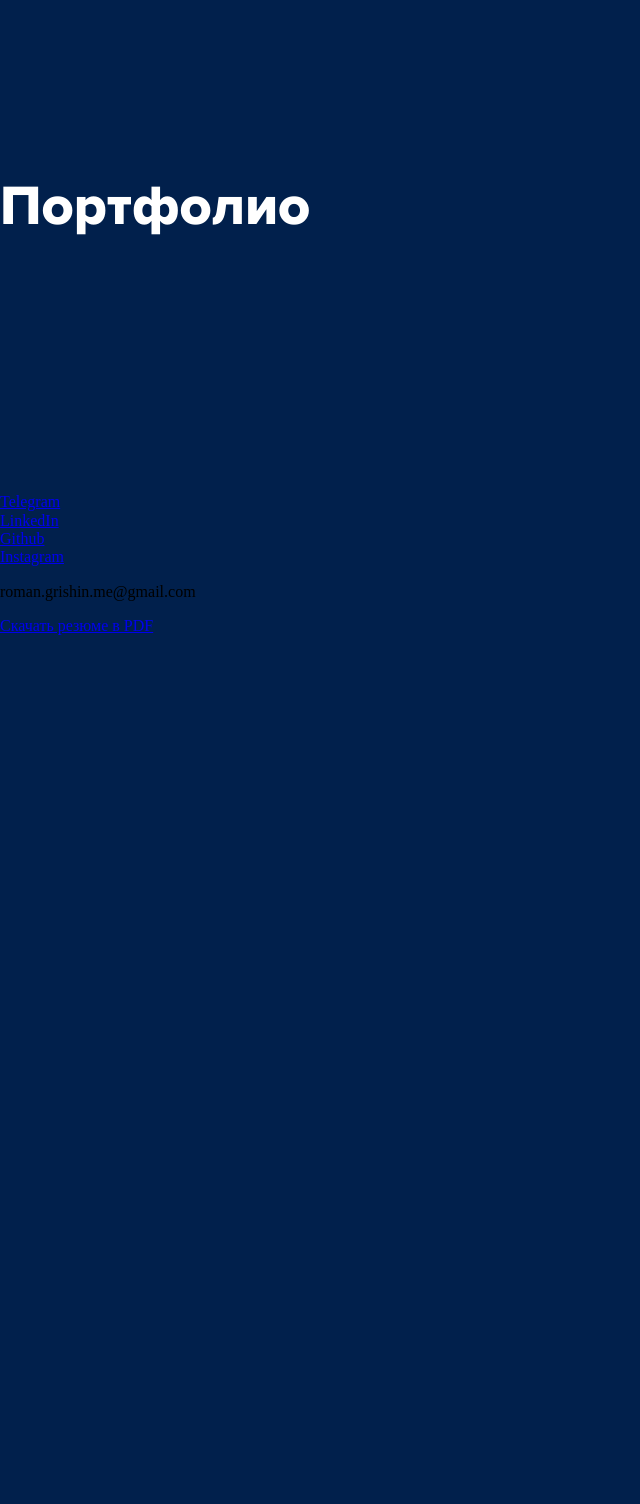
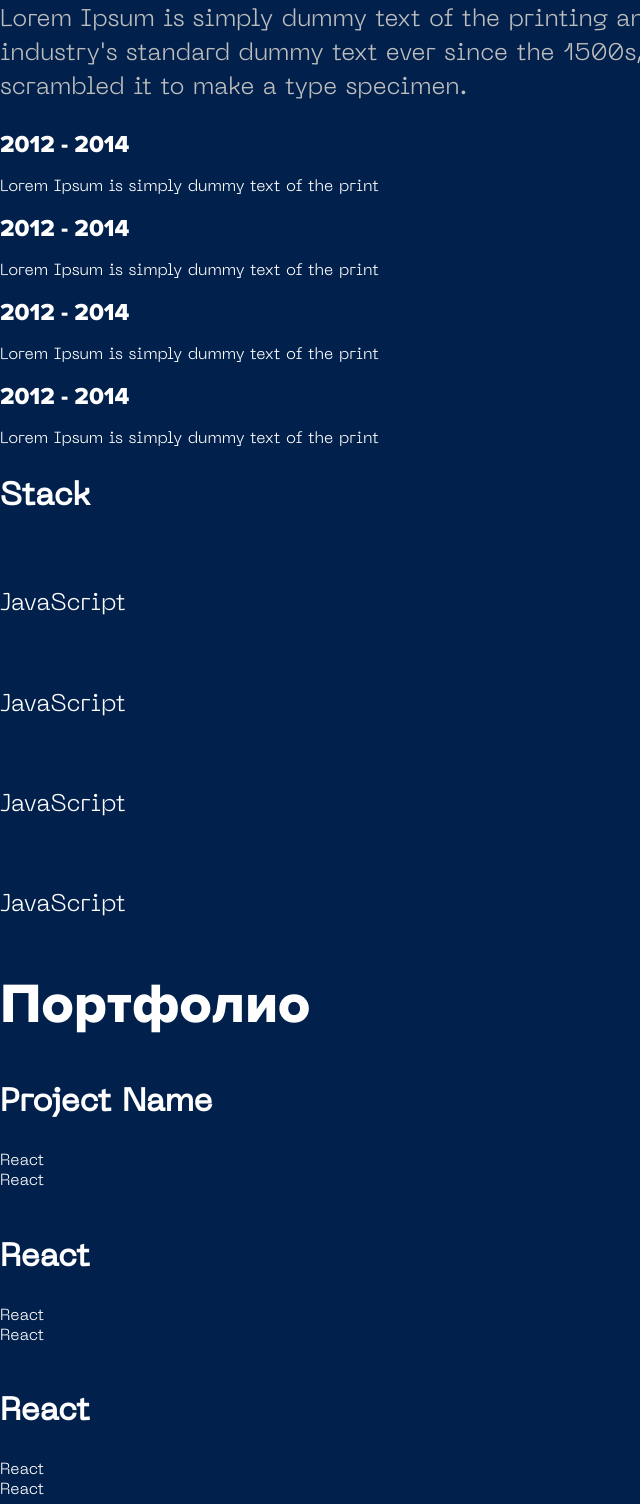
Before and after one commit to OddyHater/portfolio, a website built with webpack: page src/index.html in a window 1280 px wide. Shown: the part 898-2402 px from the top of the page, without its empty margins (0-640 px from the left). Before the commit the page ends 1534 px from the top, so only its background shows below. Built offline with nearby package versions, Linux system fonts and the light colour scheme.

Commit message:
typography

```diff
--- a/src/index.html
+++ b/src/index.html
@@ -41,44 +41,45 @@
         <img src="" alt="" class="about__image">
         <div class="about__text-container">
           <h2 class="about__title title">О себе</h2>
-          <p class="about__subtitle subtitle"></p>
+          <p class="about__subtitle subtitle">Lorem Ipsum is simply dummy text of the printing and typesetting industry. Lorem Ipsum has been the industry's standard dummy text ever since the 1500s, when an unknown printer took a galley of type and scrambled it to make a type specimen.</p>
           <ul class="about__list">
             <li class="about__list-item">
-              <span class="about__date"></span>
-              <p class="about__text"></p>
+              <span class="about__date">2012 - 2014</span>
+              <p class="about__text">Lorem Ipsum is simply dummy text of the print</p>
             </li>
             <li class="about__list-item">
-              <span class="about__date"></span>
-              <p class="about__text"></p>
+              <span class="about__date">2012 - 2014</span>
+              <p class="about__text">Lorem Ipsum is simply dummy text of the print</p>
             </li>
             <li class="about__list-item">
-              <span class="about__date"></span>
-              <p class="about__text"></p>
+              <span class="about__date">2012 - 2014</span>
+              <p class="about__text">Lorem Ipsum is simply dummy text of the print</p>
             </li>
             <li class="about__list-item">
-              <span class="about__date"></span>
-              <p class="about__text"></p>
+              <span class="about__date">2012 - 2014</span>
+              <p class="about__text">Lorem Ipsum is simply dummy text of the print</p>
             </li>
           </ul>
         </div>
     </section>
     <section class="stack">
+      <h3 class="stack__title">Stack</h3>
       <ul class="stack__list">
         <li class="stack__list-item">
           <img src="" alt="" class="stack__icon">
-          <p class="stack__text"></p>
+          <p class="stack__text">JavaScript</p>
         </li>
         <li class="stack__list-item">
           <img src="" alt="" class="stack__icon">
-          <p class="stack__text"></p>
+          <p class="stack__text">JavaScript</p>
         </li>
         <li class="stack__list-item">
           <img src="" alt="" class="stack__icon">
-          <p class="stack__text"></p>
+          <p class="stack__text">JavaScript</p>
         </li>
         <li class="stack__list-item">
           <img src="" alt="" class="stack__icon">
-          <p class="stack__text"></p>
+          <p class="stack__text">JavaScript</p>
         </li>
       </ul>
     </section>
@@ -86,26 +87,26 @@
       <h2 class="portfolio__title title">Портфолио</h2>
       <ul class="portfolio__cards">
         <li class="portfolio__card card">
-          <h3 class="card__title"></h3>
+          <h3 class="card__title">Project Name</h3>
           <ul class="card__stack-list">
-            <li class="card__stack-list-item"></li>
-            <li class="card__stack-list-item"></li>
+            <li class="card__stack-list-item">React</li>
+            <li class="card__stack-list-item">React</li>
           </ul>
           <img src="" alt="" class="card__image">
         </li>
         <li class="portfolio__card card">
-          <h3 class="card__title"></h3>
+          <h3 class="card__title">React</h3>
           <ul class="card__stack-list">
-            <li class="card__stack-list-item"></li>
-            <li class="card__stack-list-item"></li>
+            <li class="card__stack-list-item">React</li>
+            <li class="card__stack-list-item">React</li>
           </ul>
           <img src="" alt="" class="card__image">
         </li>
         <li class="portfolio__card card">
-          <h3 class="card__title"></h3>
+          <h3 class="card__title">React</h3>
           <ul class="card__stack-list">
-            <li class="card__stack-list-item"></li>
-            <li class="card__stack-list-item"></li>
+            <li class="card__stack-list-item">React</li>
+            <li class="card__stack-list-item">React</li>
           </ul>
           <img src="" alt="" class="card__image">
         </li>
--- a/src/styles/base/_typography.scss
+++ b/src/styles/base/_typography.scss
@@ -68,3 +68,116 @@
 		    }
 		}
 }
+
+.about {
+  color: #fff;
+
+  // .about__date
+
+  &__date {
+    font-family: $proxima-extrabold;
+    font-size: 24px;
+    line-height: 32px;
+  }
+
+  // .about__text
+
+  &__text {
+    font-family: $neue-light;
+    font-size: 16px;
+    line-height: 20px;
+  }
+}
+
+.stack {
+  color: #fff;
+
+  // .stack__title
+
+  &__title {
+    font-family: $neue-regular;
+    font-size: 32px;
+    line-height: 32px;
+  }
+
+  // .stack__text
+
+  &__text {
+    font-family: $neue-light;
+    font-size: 24px;
+    line-height: 34px;
+  }
+}
+
+.card {
+  color: #fff;
+
+  // .card__title
+
+  &__title {
+    font-family: $neue-regular;
+    font-size: 32px;
+    line-height: 32px;
+  }
+
+  // .card__stack-list-item
+
+  &__stack-list-item {
+    font-family: $neue-light;
+    font-size: 16px;
+    line-height: 20px;
+  }
+}
+
+.footer {
+
+  // .footer__wrapper
+
+  &__wrapper {
+  }
+
+  // .footer__socials
+
+  &__socials {
+  }
+
+  // .footer__social
+
+  &__social {
+
+  }
+
+  // .footer__link
+
+  &__link {
+    font-family: $neue-regular;
+    color: #fff;
+    text-decoration: none;
+    font-size: 32px;
+    line-height: 32px;
+  }
+
+  // .footer__contact
+
+  &__contact {
+  }
+
+  // .footer__contact-text
+
+  &__contact-text {
+    font-family: $neue-light;
+    color: $gray-text;
+    font-size: 24px;
+    line-height: 32px;
+  }
+
+  // .footer__resume
+
+  &__resume {
+    font-family: $neue-bold;
+    color: #fff;
+    text-decoration: none;
+    font-size: 18px;
+    line-height: 22px;
+  }
+}
```
